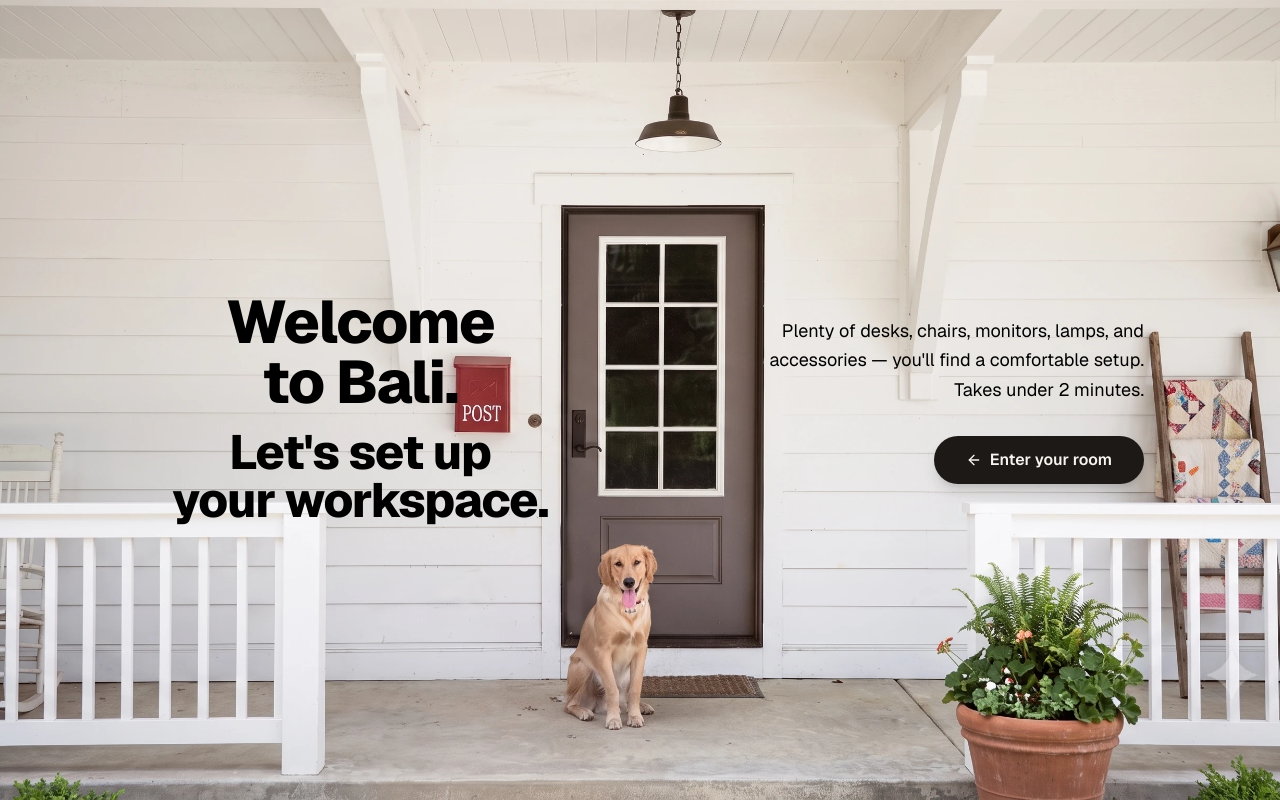
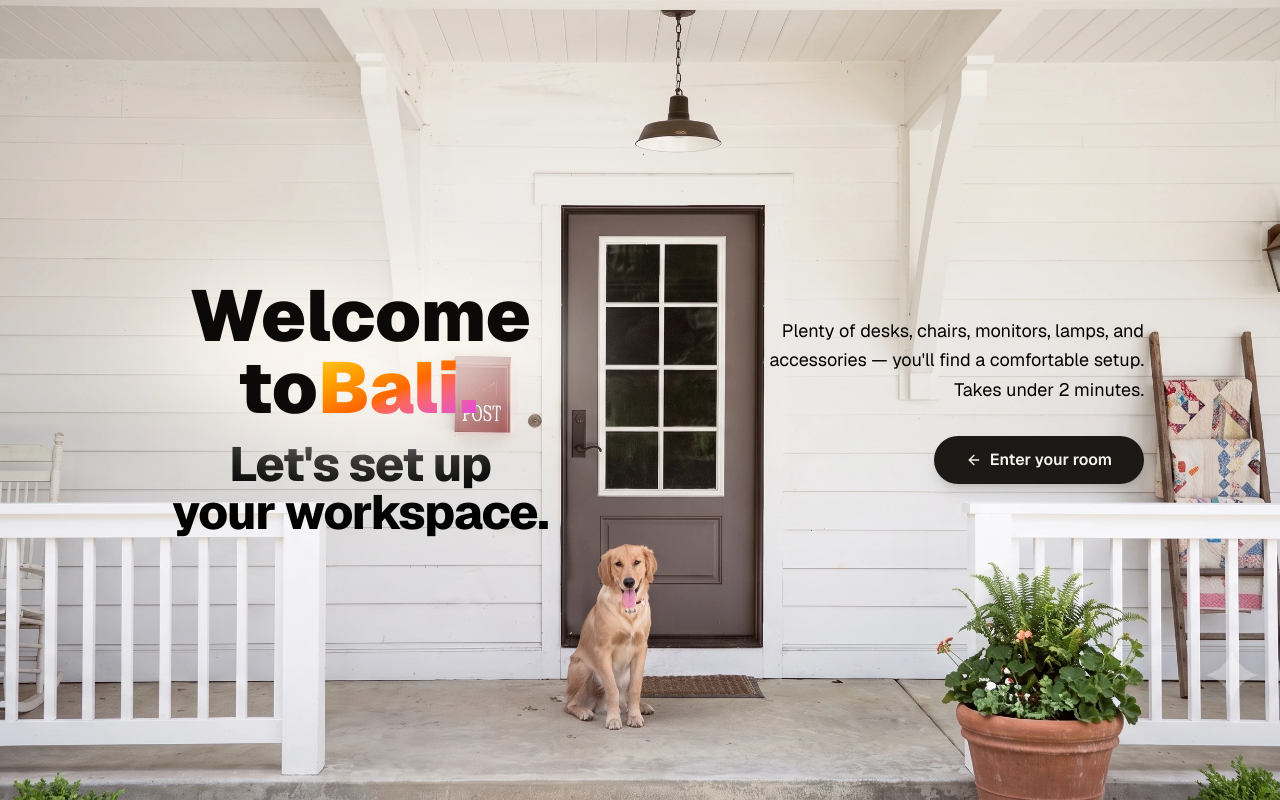
Before and after one commit to rif42/desk-setup-picker, a Next.js app in the folder desent/: page / in a window 1280 px wide. Built offline with nearby package versions, Linux system fonts and the light colour scheme.

Commit message:
opening page

```diff
--- a/desent/components/opening/ArrivalHero.tsx
+++ b/desent/components/opening/ArrivalHero.tsx
@@ -1,8 +1,8 @@
 "use client";
 
 import Image from "next/image";
-import { motion, type Variants } from "framer-motion";
-import { ArrowLeft, ArrowRight } from "lucide-react";
+import { motion, useReducedMotion, type Variants } from "framer-motion";
+import { ArrowLeft } from "lucide-react";
 import { Button } from "@/components/ui/Button";
 
 type Props = {
@@ -47,11 +47,32 @@ const item: Variants = {
   },
 };
 
+const primaryTitle: Variants = {
+  hidden: {},
+  visible: {
+    transition: { staggerChildren: 0.035, delayChildren: 0.14 },
+  },
+};
+
+const primaryLetter: Variants = {
+  hidden: { opacity: 0, y: 26, rotate: -7, filter: "blur(8px)" },
+  visible: {
+    opacity: 1,
+    y: 0,
+    rotate: 0,
+    filter: "blur(0px)",
+    transition: { duration: 0.72, ease: EASE },
+  },
+};
+
 export function ArrivalHero({
   onEnter,
   disabled = false,
   ariaDisabled,
 }: Props) {
+  const prefersReducedMotion = useReducedMotion();
+  const primaryWords = PRIMARY.split(" ");
+
   return (
     <section className="relative flex items-center min-h-[100svh] overflow-hidden text-foreground">
       {/* Full-bleed arrival photo — real closed door centered, porch + dog. */}
@@ -82,12 +103,34 @@ export function ArrivalHero({
       >
         {/* Far left — kicker, primary message, main CTA. */}
         <div className="relative order-1 max-w-md text-left lg:justify-self-start flex flex-col justify-center">
-          <motion.h1
-            variants={item}
-            className="mt-4 text-balance text-4xl font-extrabold tracking-tight sm:text-6xl text-black text-center"
-          >
-            {PRIMARY}
-          </motion.h1>
+          <div className="relative mt-4 text-center">
+            <div
+              aria-hidden
+              className="pointer-events-none absolute -inset-x-10 -inset-y-8 rounded-full blur-2xl"
+              style={{ background: TEXT_HALO }}
+            />
+            <motion.h1
+              aria-label={PRIMARY}
+              variants={prefersReducedMotion ? item : primaryTitle}
+              className="relative text-balance text-5xl font-black  sm:text-7xl drop-shadow-[0_12px_34px_rgba(255,247,237,0.78)]"
+            >
+              {primaryWords.map((word, wordIndex) => (
+                <motion.span
+                  key={`${word}-${wordIndex}`}
+                  aria-hidden
+                  variants={prefersReducedMotion ? undefined : primaryLetter}
+                  className={`inline-block whitespace-nowrap ${
+                    word === "Bali."
+                      ? "bg-gradient-to-br from-amber-300 via-orange-500 to-fuchsia-500 bg-clip-text pr-1 text-transparent drop-shadow-[0_10px_24px_rgba(0,0,0,0.82)]"
+                      : "text-stone-950"
+                  }`}
+                >
+                  {word}
+                  {wordIndex < primaryWords.length - 1 ? " " : ""}
+                </motion.span>
+              ))}
+            </motion.h1>
+          </div>
           <motion.h1
             variants={item}
             className="mt-4 text-balance text-4xl font-extrabold tracking-tight sm:text-5xl text-black text-center"
```
Also changed, not shown: desent/public/env-chair-mia.webp (added), desent/public/env-chair-task-basic.webp (added).
